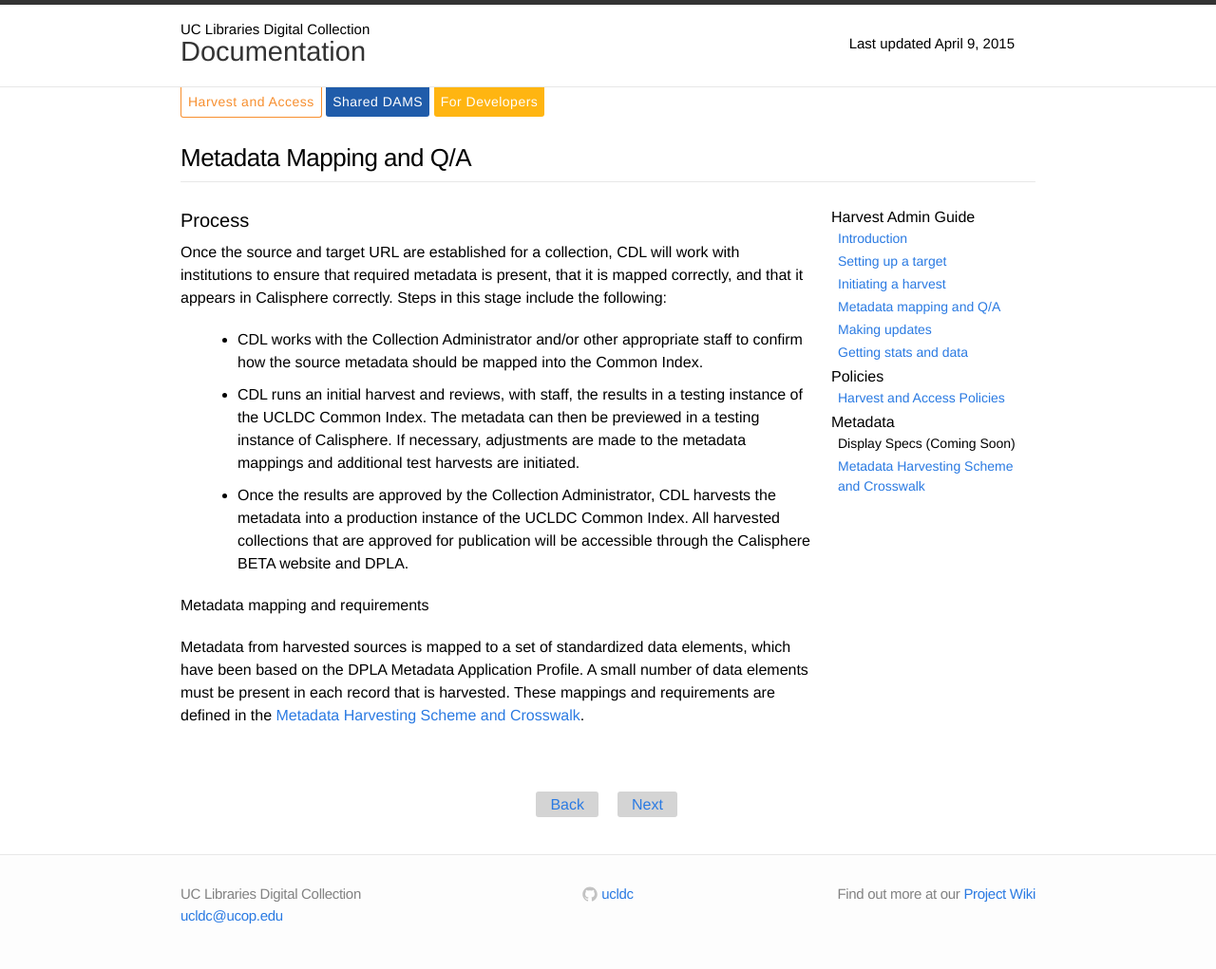
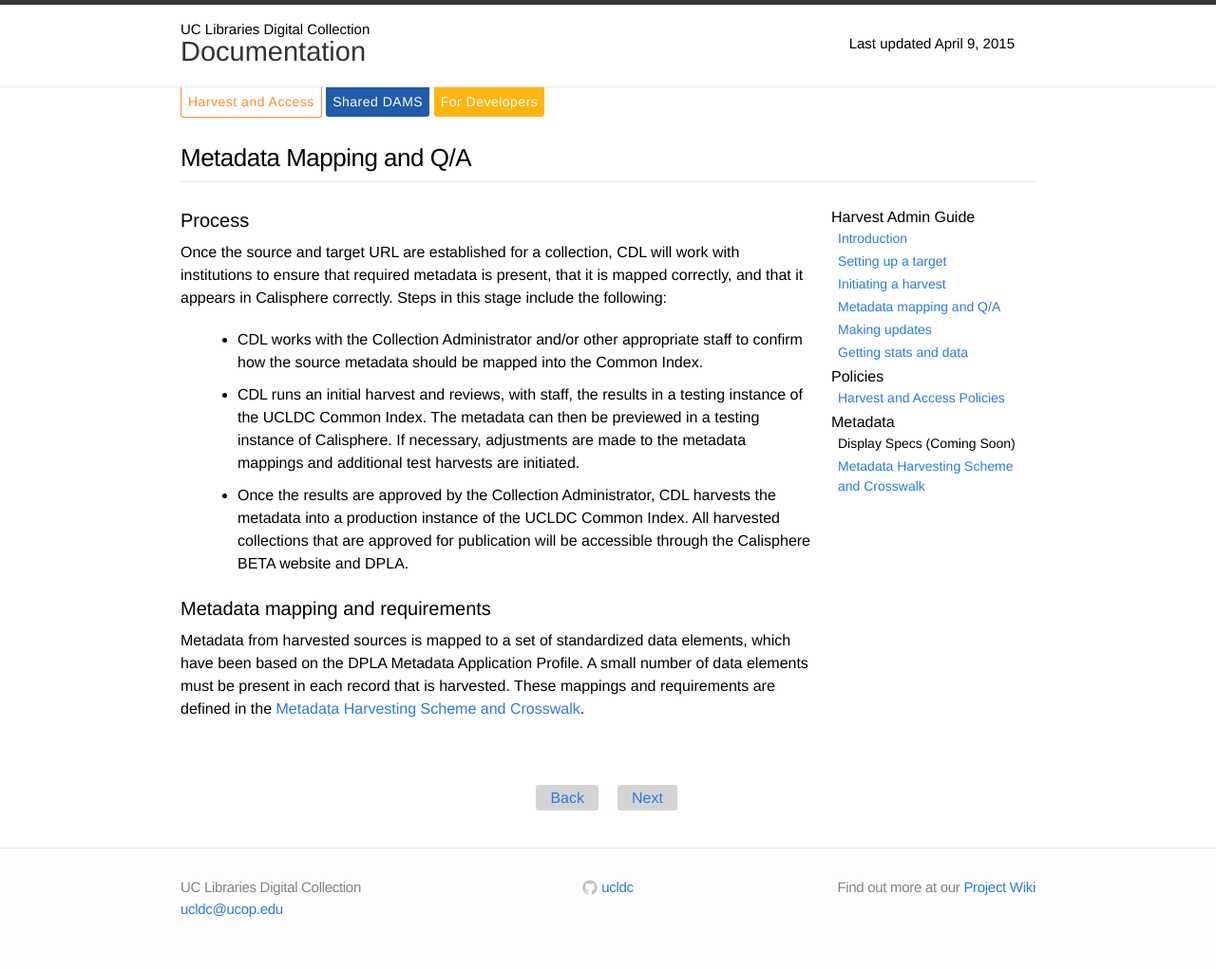
Before and after one commit to ucldc/ucldc-docs, a Jekyll site: the page built from docs/registry/q-a.md, in a window 1280 px wide. Shown: the whole page at 95% size. Built offline with Jekyll 4.4.1, drawn with Linux system fonts in a browser that asks for light colours; nearby versions of some CDN libraries.

Commit message:
Update q-a.md

```diff
--- a/docs/registry/q-a.md
+++ b/docs/registry/q-a.md
@@ -14,6 +14,6 @@
 - CDL runs an initial harvest and reviews, with staff, the results in a testing instance of the UCLDC Common Index.  The metadata can then be previewed in a testing instance of Calisphere. If necessary, adjustments are made to the metadata mappings and additional test harvests are initiated.
 - Once the results are approved by the Collection Administrator, CDL harvests the metadata into a production instance of the UCLDC Common Index. All harvested collections that are approved for publication will be accessible through the Calisphere BETA website and DPLA.
 
-Metadata mapping and requirements
+##Metadata mapping and requirements
 
 Metadata from harvested sources is mapped to a set of standardized data elements, which have been based on the DPLA Metadata Application Profile. A small number of data elements must be present in each record that is harvested. These mappings and requirements are defined in the [Metadata Harvesting Scheme and Crosswalk]({{ site.url }}{{ site.baseurl }}/docs/registry/metadata-harvest/).
```
